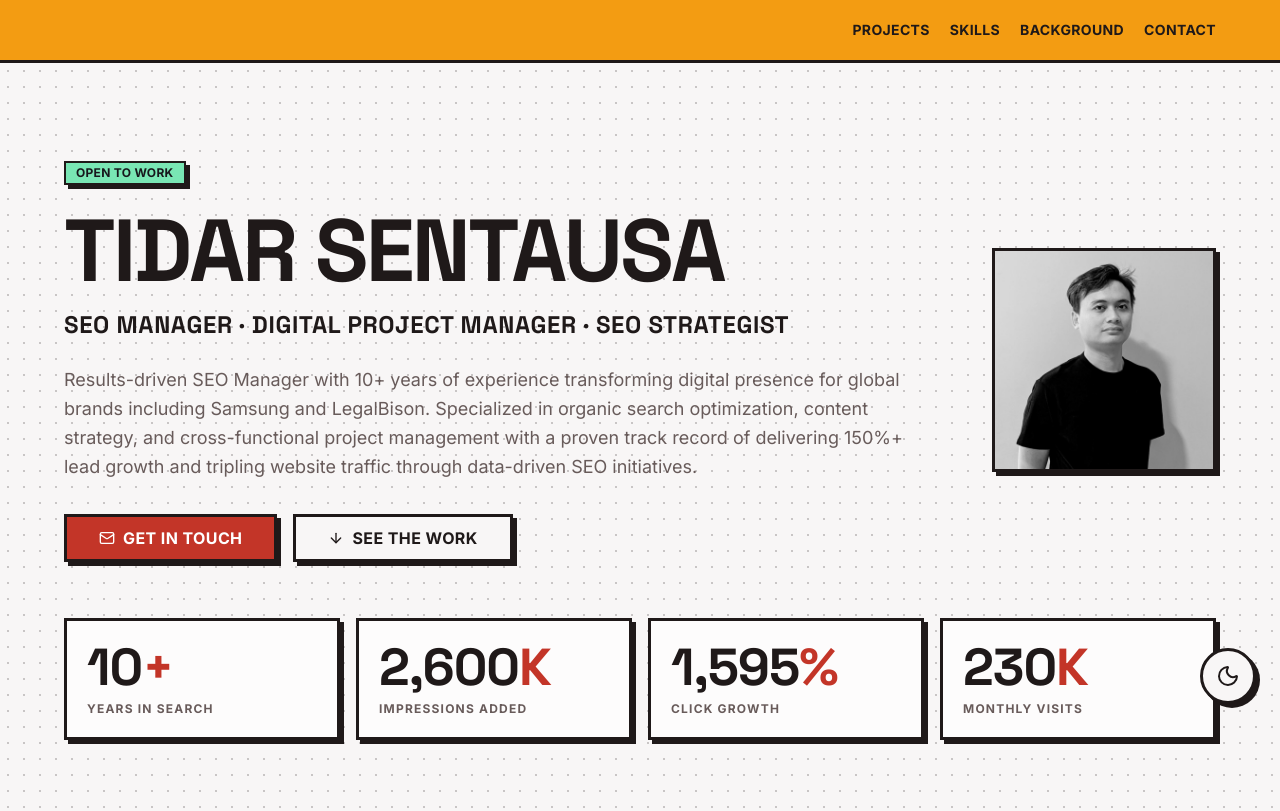
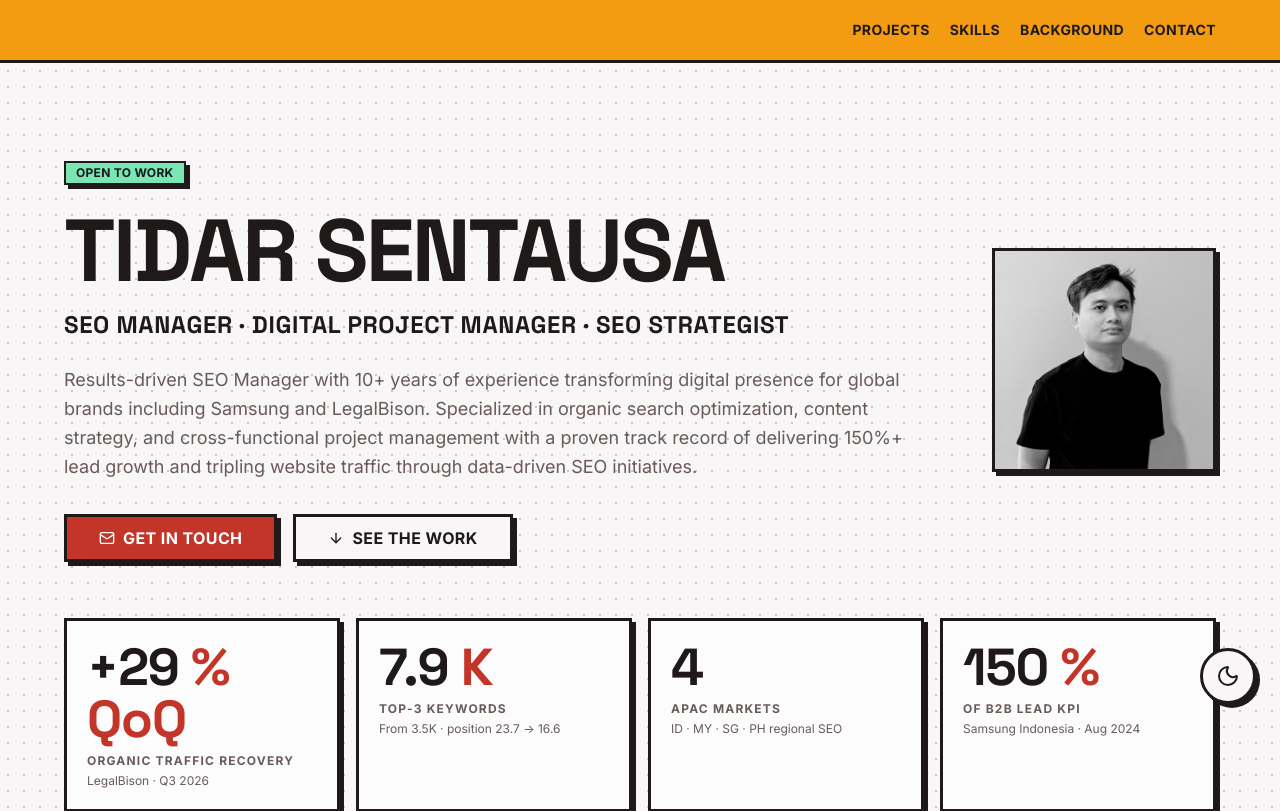
Before and after one commit to tidarsentausa/tidarsentausa.github.io, a React (Vite) app: page / in a window 1280 px wide. Shown: the top 811 px of the page. Built offline with nearby package versions, Linux system fonts and the light colour scheme.

Commit message:
Rework hero stats into contextual proof points

```diff
--- a/src/data.ts
+++ b/src/data.ts
@@ -23,12 +23,34 @@ export const profile = {
     "Results-driven SEO Manager with 10+ years of experience transforming digital presence for global brands including Samsung and LegalBison. Specialized in organic search optimization, content strategy, and cross-functional project management with a proven track record of delivering 150%+ lead growth and tripling website traffic through data-driven SEO initiatives.",
 } as const;
 
-/** Headline numbers, each traceable to a bullet in the source resume. */
+/** Headline proof points, each traceable to a bullet in the roles below.
+ *
+ *  Two outcomes, one scope, one craft — not four volumes. Every entry carries
+ *  a `detail` with the denominator (property, period, baseline) so the number
+ *  is a claim with context rather than a raw figure. `decimals` drives the
+ *  count-up precision in useCountUp; `prefix` renders ahead of the value. */
 export const stats = [
-  { value: 10, suffix: "+", label: "Years in search" },
-  { value: 2600, suffix: "K", label: "Impressions added" },
-  { value: 1595, suffix: "%", label: "Click growth" },
-  { value: 230, suffix: "K", label: "Monthly visits" },
+  {
+    value: 29,
+    prefix: "+",
+    suffix: "% QoQ",
+    label: "Organic traffic recovery",
+    detail: "LegalBison · Q3 2026",
+  },
+  {
+    value: 7.9,
+    decimals: 1,
+    suffix: "K",
+    label: "Top-3 keywords",
+    detail: "From 3.5K · position 23.7 → 16.6",
+  },
+  { value: 4, label: "APAC markets", detail: "ID · MY · SG · PH regional SEO" },
+  {
+    value: 150,
+    suffix: "%",
+    label: "Of B2B lead KPI",
+    detail: "Samsung Indonesia · Aug 2024",
+  },
 ] as const;
 
 /**
--- a/src/sections/Hero.tsx
+++ b/src/sections/Hero.tsx
@@ -13,14 +13,27 @@ import { useCountUp } from "../useCountUp";
    intersection observer rather than just running on mount. */
 function Stat({
   value,
-  suffix,
+  prefix = "",
+  suffix = "",
+  decimals = 0,
   label,
+  detail,
 }: {
   value: number;
-  suffix: string;
+  prefix?: string;
+  suffix?: string;
+  decimals?: number;
   label: string;
+  detail?: string;
 }) {
-  const { ref, value: shown } = useCountUp(value);
+  const { ref, value: shown } = useCountUp(value, 1400, decimals);
+
+  // Fixed fraction digits so 7.9 counts as 0.0 → 7.9 without flickering
+  // between "8" and "7.9" on the last frames; integers are unaffected.
+  const formatted = shown.toLocaleString("en-US", {
+    minimumFractionDigits: decimals,
+    maximumFractionDigits: decimals,
+  });
 
   return (
     /* `bk-lift` is the page's one hover, same as the buttons and contact
@@ -30,16 +43,21 @@ function Stat({
        cursor or gain a focus ring. */
     <div className="bk-lift border-3 border-foreground bg-card p-5 shadow-[4px_4px_0px_hsl(var(--shadow-color))]">
       {/* The label is the accessible name for the number; without it a screen
-          reader would announce "10,000" with nothing to attach it to. */}
-      <dt className="sr-only">{label}</dt>
+          reader would announce "10,000" with nothing to attach it to. The
+          detail joins it so context ("Q3 2026") is announced, not dropped. */}
+      <dt className="sr-only">
+        {label}
+        {detail ? `. ${detail}` : ""}
+      </dt>
       <dd>
         <span ref={ref} className="stat-value block">
           {/* Deliberately not aria-live: this text changes ~60 times a second
               and announcing each change would flood a screen reader. The final
               value is what carries information, and it lands as plain text. */}
-          {shown.toLocaleString("en-US")}
+          {prefix}
+          {formatted}
           <span className="text-primary" aria-hidden="true">
-            {suffix}
+            {suffix ? ` ${suffix}` : ""}
           </span>
         </span>
         {/* Visible restatement of the sr-only label above, so it is decorative. */}
@@ -49,6 +67,14 @@ function Stat({
         >
           {label}
         </span>
+        {/* The denominator: property, period, baseline. Normal case and a
+            step smaller than the label so the hierarchy reads number →
+            what → where/when, without competing with the label. */}
+        {detail && (
+          <span aria-hidden="true" className="mt-1 block text-xs text-muted-foreground">
+            {detail}
+          </span>
+        )}
       </dd>
     </div>
   );
@@ -223,8 +249,9 @@ export default function Hero() {
           </Avatar>
         </div>
 
-        {/* The headline numbers, kept in the hero because they are the
-            summary — the rest of the page is the evidence. */}
+        {/* The headline proof points, kept in the hero because they are the
+            summary — the rest of the page is the evidence. Each carries its
+            own denominator so the number reads as a claim with context. */}
         <dl className="mt-14 grid grid-cols-2 gap-4 lg:grid-cols-4">
           {stats.map((s) => (
             <Stat key={s.label} {...s} />
--- a/src/useCountUp.ts
+++ b/src/useCountUp.ts
@@ -18,7 +18,11 @@ import { useEffect, useRef, useState } from "react";
 
    The rAF loop cancels itself on unmount and on a second trigger, so a fast
    scroll past several stats does not leave several loops running. */
-export function useCountUp(target: number, durationMs = 1400) {
+export function useCountUp(
+  target: number,
+  durationMs = 1400,
+  decimals = 0,
+) {
   const ref = useRef<HTMLSpanElement>(null);
   // Starts at the target, not at zero. The count-up is an enhancement layered
   // on top of a number that must already be correct: if the observer never
@@ -52,8 +56,11 @@ export function useCountUp(target: number, durationMs = 1400) {
           const elapsed = now - start;
           // Linear ramp, not eased: an eased count makes the last digits crawl
           // and then snap, which reads as a glitch rather than a finish.
+          // Rounded to `decimals` so fractional targets (7.9K) count cleanly
+          // instead of snapping from integers at the end.
           const progress = Math.min(1, elapsed / durationMs);
-          setValue(Math.round(target * progress));
+          const factor = 10 ** decimals;
+          setValue(Math.round(target * progress * factor) / factor);
 
           if (progress < 1) {
             frame = requestAnimationFrame(tick);
@@ -71,7 +78,7 @@ export function useCountUp(target: number, durationMs = 1400) {
       observer.disconnect();
       cancelAnimationFrame(frame);
     };
-  }, [target, durationMs]);
+  }, [target, durationMs, decimals]);
 
   return { ref, value };
 }
```
